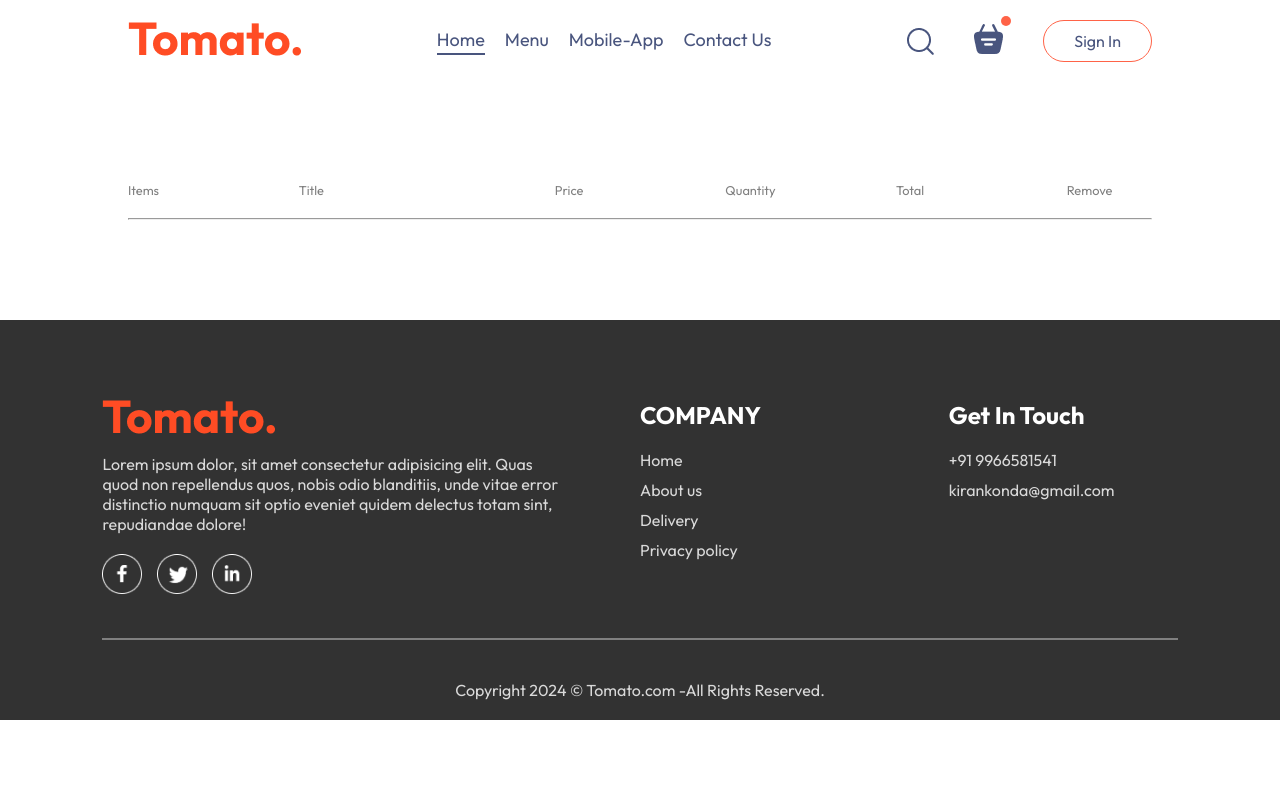
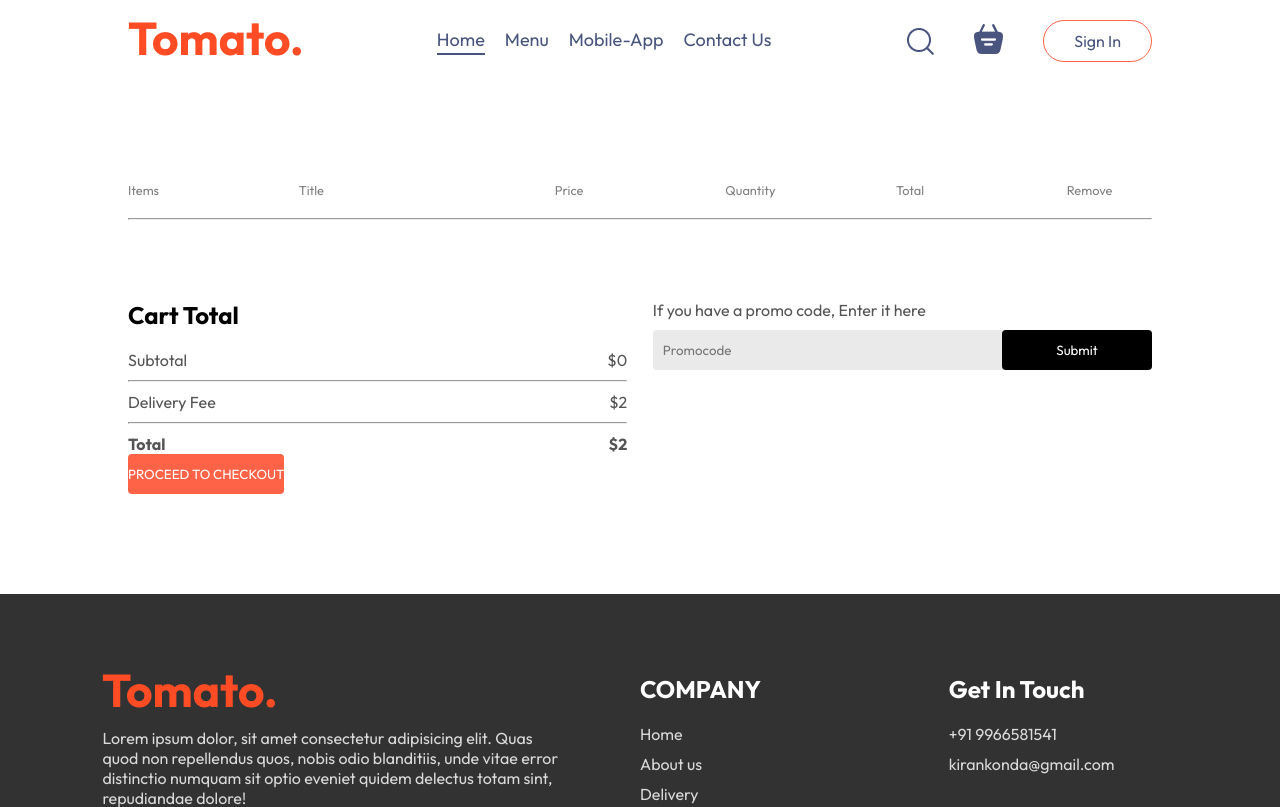
Before and after one commit to saikirankonda/FoodDelivery, a React (Create React App) app in the folder tomato/: page /cart in a window 1280 px wide. Shown: the top 807 px of the page. Built offline with nearby package versions, Linux system fonts and the light colour scheme.

Commit message:
Cart functionality added

```diff
--- a/tomato/src/Components/Navbar/Navbar.jsx
+++ b/tomato/src/Components/Navbar/Navbar.jsx
@@ -1,9 +1,15 @@
-import React, { useState } from 'react'
+import React, { useContext, useState } from 'react'
 import './Navbar.css'
 import { assets } from '../../assets/assets'
 import{Link} from"react-router-dom"
+import { StoreContext } from '../../Context/StoreContext'
+
+
+
+
 const Navbar =({setShowLogin}) => {
     const [menu,setMenu] = useState("home")
+    const{getTotalCartAmount} = useContext(StoreContext)
   return (
     <div className='navbar'>
         <Link to='/'>  <img src={assets.logo } alt='logo' className='logo' /></Link>
@@ -18,7 +24,7 @@
             <div className="navar-search-icon">
                 <Link to='/cart'> <img src={assets.basket_icon} alt="" /></Link>
 
-                <div className="dot"></div>
+                <div className={getTotalCartAmount() ===0 ?  "" : "dot"} ></div>
             </div>
             <button onClick={() => setShowLogin(true)}>Sign In</button>
         </div>
--- a/tomato/src/Context/StoreContext.jsx
+++ b/tomato/src/Context/StoreContext.jsx
@@ -22,15 +22,26 @@
        setCartItems((prev) => ({...prev,[itemId] : prev[itemId] -1}))
   }
 
+  const getTotalCartAmount=() =>{
+    let totalAmount = 0;
+    for(const item  in cartItems)
+    {
+         if(cartItems[item] > 0){
+        let itemInfo = food_list.find((product) =>product._id === item);
+        totalAmount += itemInfo.price*cartItems[item];
+         }
+    }
+    return totalAmount;
+  }
 
-  console.log("context" , food_list)
 
     const contextValue = {
          food_list ,
          cartItems,
          setCartItems,
          addToCart,
-         removeFromCart
+         removeFromCart,
+         getTotalCartAmount
     }
     return(
         <StoreContext.Provider value={contextValue} >
--- a/tomato/src/Pages/Cart/Cart.css
+++ b/tomato/src/Pages/Cart/Cart.css
@@ -26,3 +26,72 @@
 .cart-items-item .cross{
     cursor:  pointer;
 }
+.cart-bottom{
+    margin-top: 80px;
+    display: flex;
+    justify-content: space-between;
+    gap : max(2vw,20px);
+
+}
+.cart-total{
+    flex : 1;
+    display:  flex;
+    flex-direction: column;
+    gap: 20px;
+    width: 50%;
+}
+.cart-total-details{
+    display: flex;
+    justify-content: space-between;
+    color : #555;
+}
+.cart-total hr{
+    margin:  10px 0px;
+}
+.cart-total button{
+    border: none;
+    color:white;
+    background-color:  tomato;
+    width: max(15vm, 200px);
+    padding:  12px 0px;
+    border-radius: 4px;
+    cursor: pointer;
+}
+.cart-promo-code{
+    flex: 1;
+}
+.cart-promo-code p{
+    color: #555;
+}
+.cart-promocode-input{
+    margin-top: 10px;
+    display: flex;
+    justify-content: space-between;
+    align-items: center;
+    background-color: #eaeaea;
+    border-radius: 4px;
+}
+.cart-promocode-input input{
+    background: transparent;
+    border: none;
+    outline: none;
+    padding-left: 10px;
+}
+.cart-promocode-input button{
+    width: max(10vw ,150px);
+    padding: 12px 5px;
+    background-color: black;
+    border: none;
+    color: white;
+    border-radius: 4px;
+}
+
+@media (max-width : 750px){
+    .cart-bottom{
+        flex-direction: column-reverse;
+
+    }
+    .cart-promo-code{
+        justify-content: start;
+    }
+}
--- a/tomato/src/Pages/Cart/Cart.jsx
+++ b/tomato/src/Pages/Cart/Cart.jsx
@@ -4,9 +4,8 @@
 
 const Cart = () => {
 
-  const {cartItems,food_list,removeFromCart} = useContext(StoreContext)
+  const {cartItems,food_list,removeFromCart,getTotalCartAmount} = useContext(StoreContext)
 
-  console.log(food_list , "cart")
   return (
     <div className='cart'>
       <div className="cart-items">
@@ -26,7 +25,7 @@
               if(cartItems[item._id] > 0){
                  console.log(cartItems[item.id] , "itemId")
                   return(
-                    <>
+                    <div>
                     <div className="cart-items-title cart-items-item">
                         <img src={item.image} alt="" />
                         <p>{item.name}</p>
@@ -36,13 +35,45 @@
                         <p onClick={()=> removeFromCart(item._id)} className='cross'>x</p>
                     </div>
                     <hr/>
-                    </>
+               </div>
                   )
               }
+            })}
+      </div>
+       <div className="cart-bottom">
 
-          })
-        }
-      </div>
+        <div className="cart-total">
+          <h2>Cart Total </h2>
+          <div>
+            <div className="cart-total-details">
+              <p>Subtotal</p>
+              <p> ${getTotalCartAmount()}</p>
+            </div>
+            <hr/>
+            <div className="cart-total-details">
+              <p>Delivery Fee</p>
+              <p>${2}</p>
+            </div>
+            <hr/>
+            <div className="cart-total-details">
+              <b>Total</b>
+              <b>${getTotalCartAmount()+2}</b>
+            </div>
+            <button>PROCEED TO CHECKOUT</button>
+          </div>
+        </div>
+
+
+         <div className="cart-promo-code">
+            <div>
+              <p>If you have a promo code, Enter it here</p>
+              <div className="cart-promocode-input">
+                <input type="text" placeholder='Promocode'/>
+                <button>Submit</button>
+              </div>
+            </div>
+          </div>
+       </div>
     </div>
   )
 }
```
